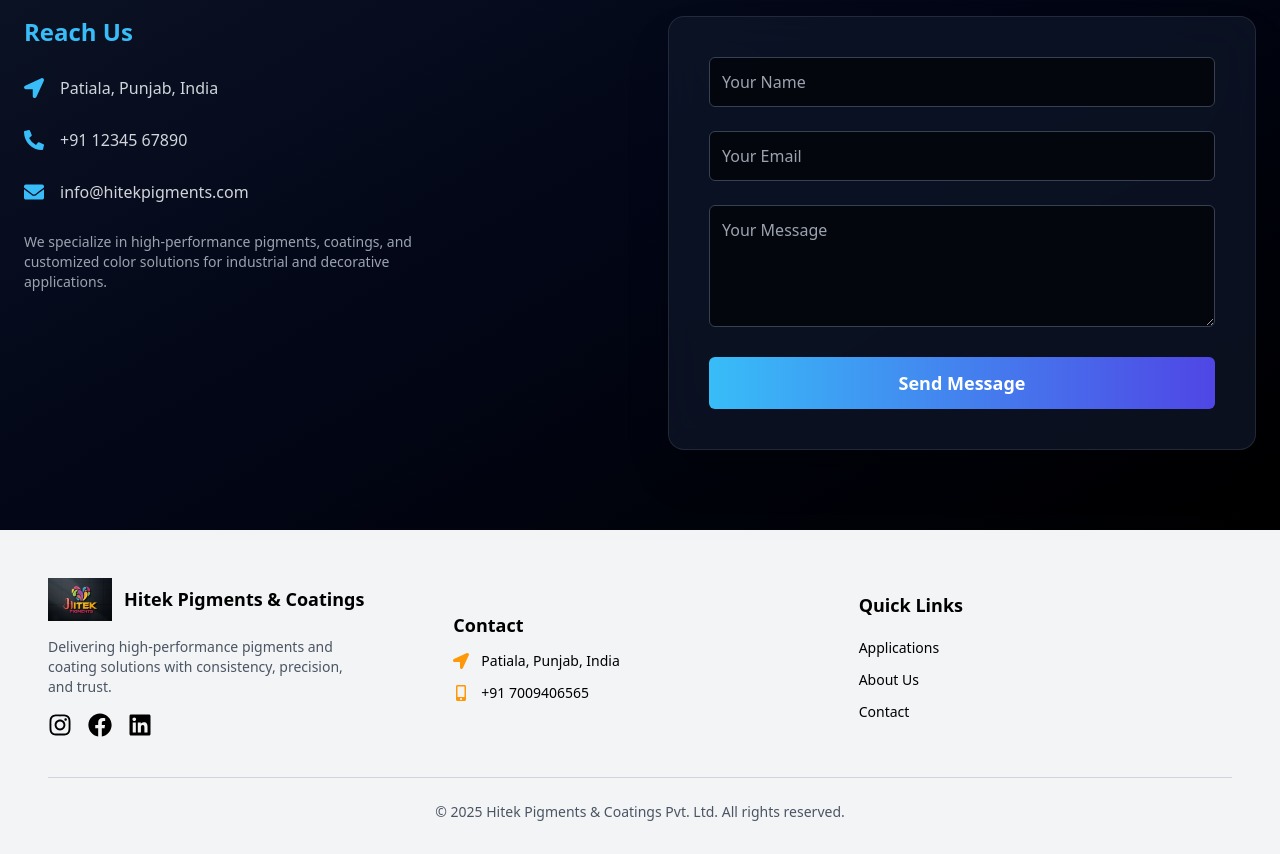
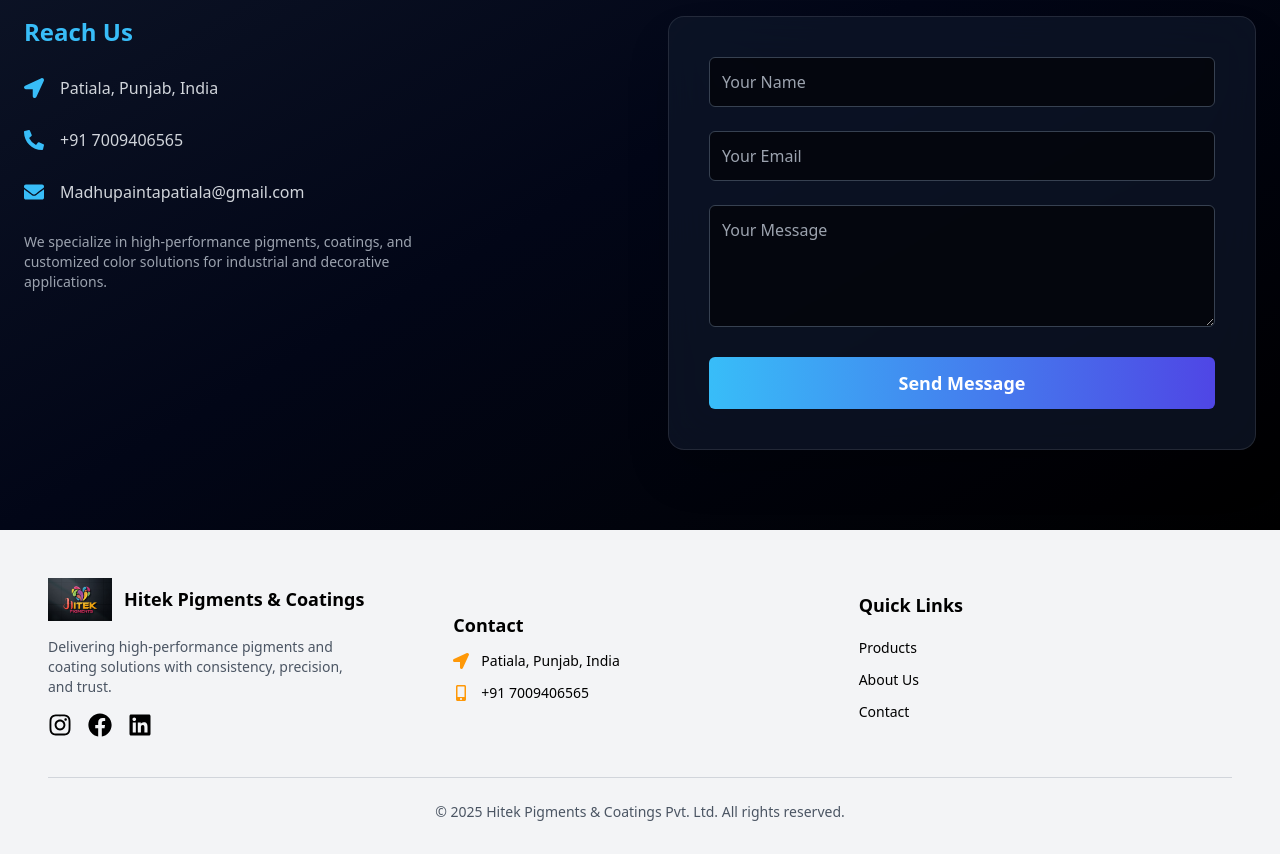
Before and after one commit to Chetangoyal1007/HitekPigment, a React (Vite) app in the folder hitek pigment/: page /contact in a window 1280 px wide. Shown: the part 400-1254 px from the top of the page. Built offline with nearby package versions, Linux system fonts and the light colour scheme.

Commit message:
Update contact information in ContactUs component and modify Navbar intro logic

```diff
--- a/hitek pigment/src/components/ContactUs.jsx
+++ b/hitek pigment/src/components/ContactUs.jsx
@@ -72,14 +72,14 @@ const ContactUs = () => {
             <div className="flex items-start sm:items-center gap-4">
               <FaPhoneAlt className="text-sky-400 text-lg sm:text-xl mt-1 sm:mt-0" />
               <p className="text-gray-300 text-sm sm:text-base">
-                +91 12345 67890
+                +91 7009406565
               </p>
             </div>
 
             <div className="flex items-start sm:items-center gap-4">
               <FaEnvelope className="text-sky-400 text-lg sm:text-xl mt-1 sm:mt-0" />
               <p className="text-gray-300 text-sm sm:text-base break-all">
-                info@hitekpigments.com
+                Madhupaintapatiala@gmail.com
               </p>
             </div>
 
--- a/hitek pigment/src/components/Footer/Footer.jsx
+++ b/hitek pigment/src/components/Footer/Footer.jsx
@@ -11,8 +11,8 @@ import {
 export const Navlinks = [
   {
     id: 1,
-    name: "Applications",
-    link: "/#applications",
+    name: "Products",
+    link: "/products",
   },
   {
     id: 2,
--- a/hitek pigment/src/components/Navbar/Navbar.jsx
+++ b/hitek pigment/src/components/Navbar/Navbar.jsx
@@ -15,16 +15,23 @@ export const Navlinks = [
 
 const Navbar = () => {
   const [showMenu, setShowMenu] = useState(false);
-  const [showIntro, setShowIntro] = useState(true);
+  const [showIntro, setShowIntro] = useState(() => {
+  return !sessionStorage.getItem("introPlayed");
+});
+
 
   // Remove intro after animation
   useEffect(() => {
-    const timer = setTimeout(() => {
-      setShowIntro(false);
-    }, 1800); // total animation time
+  if (!showIntro) return;
 
-    return () => clearTimeout(timer);
-  }, []);
+  const timer = setTimeout(() => {
+    setShowIntro(false);
+    sessionStorage.setItem("introPlayed", "true");
+  }, 1800);
+
+  return () => clearTimeout(timer);
+}, [showIntro]);
+
 
   return (
     <>
```
